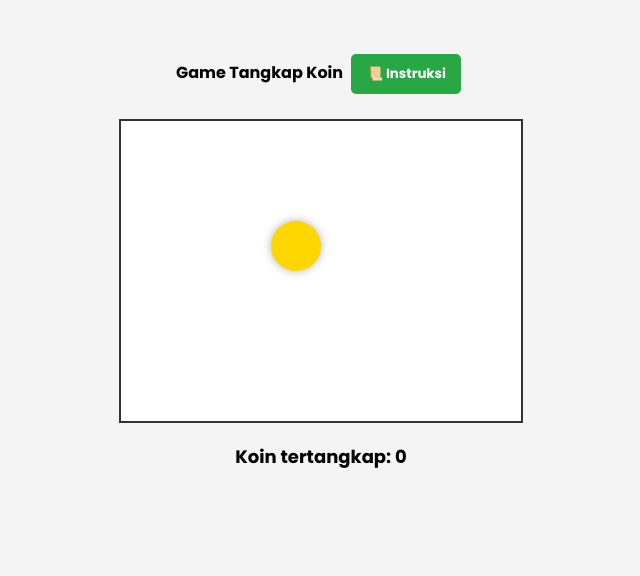
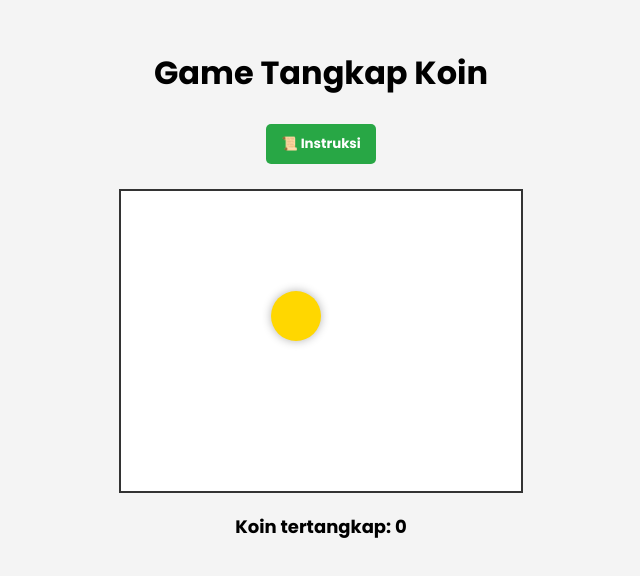
Before and after one commit to adiyogabaskoro/game-tangkap-koin-jquery, a plain HTML site: page index.html in a window 1280 px wide. Shown: the whole page, without its empty margins (319-959 px from the left). Drawn offline with nearby package versions, Linux system fonts and the light colour scheme.

Commit message:
menghilangkan h1

```diff
--- a/index.html
+++ b/index.html
@@ -64,7 +64,7 @@
 </head>
 <body>
 
-    <h1></h1>Game Tangkap Koin</h1>
+    <h1>Game Tangkap Koin</h1>
     <button id="instruksi">📜 Instruksi</button>
     <div id="arena">
         <div id="coin"></div>
```
